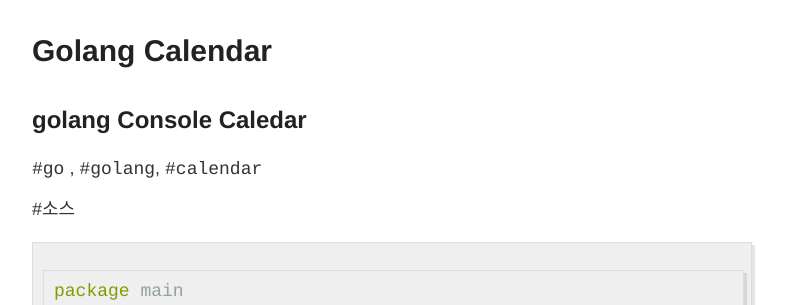
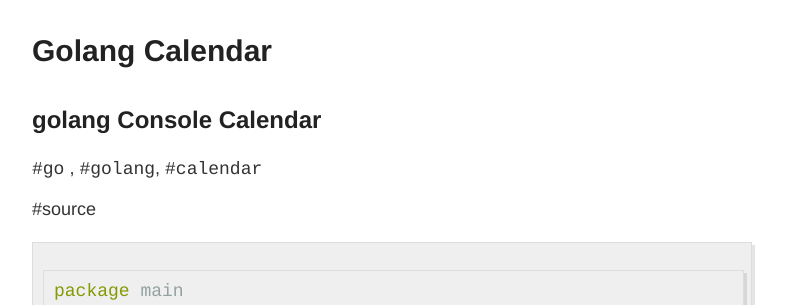
Before and after one commit to jaecheol-jeong/doc, a Jekyll site: the page built from _posts/2017-07-25-Golang-Calendar.md, in a window 1280 px wide and 900 px high. Shown: the part 136-441 px from the top of the window, without its empty margins (248-1034 px from the left). Built offline with Jekyll 4.4.1, drawn with Linux system fonts in a browser that asks for light colours; our own code applies the rules of GitHub Pages for plain Markdown files.

Commit message:
Update 2017-07-25-Golang-Calendar.md

````diff
--- a/_posts/2017-07-25-Golang-Calendar.md
+++ b/_posts/2017-07-25-Golang-Calendar.md
@@ -1,8 +1,8 @@
-## golang Console Caledar
+## golang Console Calendar
 
 `#go` , `#golang`, `#calendar`
 
-#소스
+#source
 ```go
 package main
 
````
Also changed, not shown: other parts of _posts/2017-07-25-Golang-Calendar.md (+1 -1 lines).
